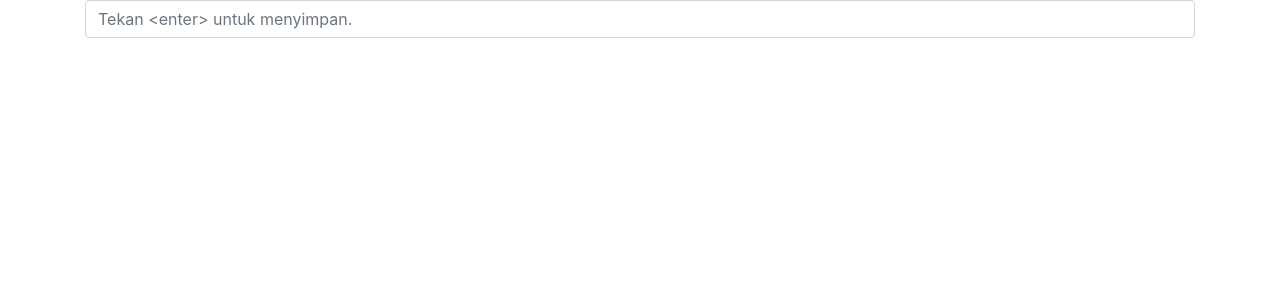
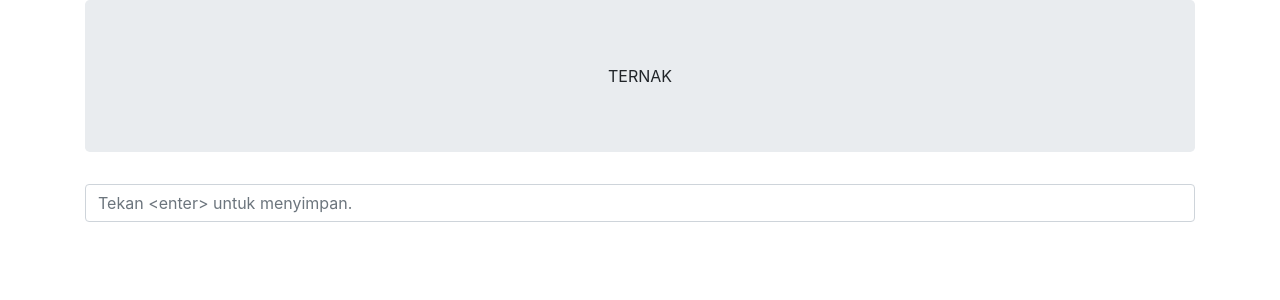
Before and after one commit to hadihammurabi/react-indexeddb, a React (Create React App) app: page / in a window 1280 px wide. Shown: the top 300 px of the page. Built offline with nearby package versions, Linux system fonts and the light colour scheme.

Commit message:
Create Ternak view

```diff
--- a/src/App.js
+++ b/src/App.js
@@ -1,6 +1,7 @@
 import React, { Component } from 'react';
 import Form from './components/Form';
 import List from './components/List';
+import Ternak from './components/Ternak';
 import { Container, Row } from 'reactstrap';
 import { get } from './services/ternak';
 
@@ -9,16 +10,24 @@ class App extends Component {
     super(props);
     this.state = {
       baru: '',
+      ternak: {},
       data: []
     };
   }
 
   onBaru (baru) {
-    const data = [...this.state.data, baru];
+    const data = [...this.state.data, { nama: baru }];
     this.setState({
-      baru,
+      ...this.state,
       data
     });
+  }
+
+  onItemClick (ternak) {
+    this.setState({
+      ...this.state,
+      ternak
+    })
   }
 
   render() {
@@ -28,10 +37,16 @@ class App extends Component {
     return (
       <Container>
         <Row>
+          <Ternak ternak={this.state.ternak}/>
+        </Row>
+        <Row>
           <Form onBaru={b => this.onBaru(b)}/>
         </Row>
         <Row>
-          <List data={this.state.data} baru={this.state.baru}/>
+          <List
+            data={this.state.data}
+            baru={this.state.baru}
+            onItemClick={item => this.onItemClick(item)}/>
         </Row>
       </Container>
     );
--- a/src/components/List.js
+++ b/src/components/List.js
@@ -1,13 +1,13 @@
 import React from 'react';
 import { Container, ListGroup, ListGroupItem } from 'reactstrap';
 
-export default ({ baru, data }) => (
+export default ({ baru, data, onItemClick }) => (
   <Container>
     <ListGroup>
       {data.map((d, i) =>
         (
-          <ListGroupItem key={i}>
-            {d.nama}
+          <ListGroupItem key={i} tag="button" action onClick={_ => onItemClick(d)}>
+            {d.nama.toUpperCase()}
           </ListGroupItem>
         )
       )}
--- /dev/null
+++ b/src/components/Ternak.js
@@ -0,0 +1,11 @@
+import React from 'react';
+import { Container, Jumbotron } from 'reactstrap';
+
+export default ({ ternak }) => {
+  if (!ternak.nama) ternak = { nama: 'TERNAK' };
+  return (
+    <Container className="text-center">
+      <Jumbotron>{ternak.nama.toUpperCase()}</Jumbotron>
+    </Container>
+  )
+}
```
